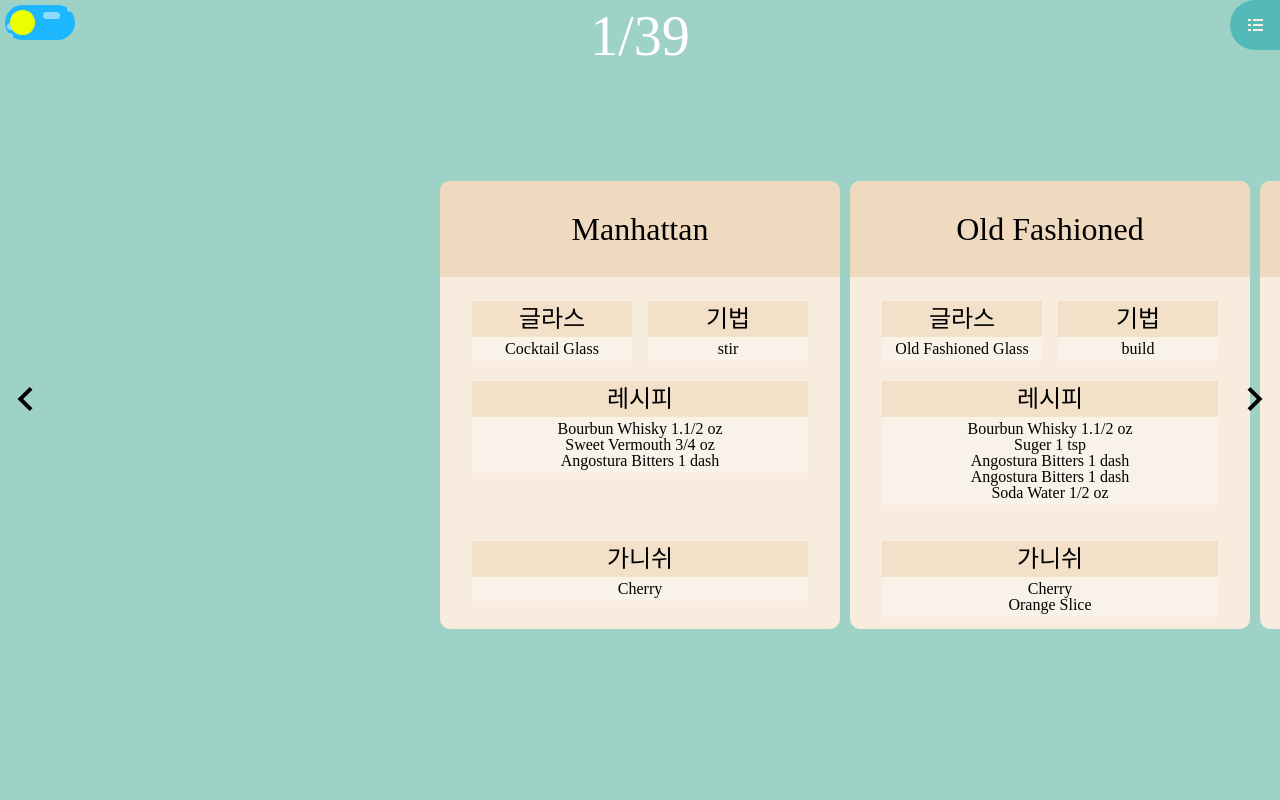
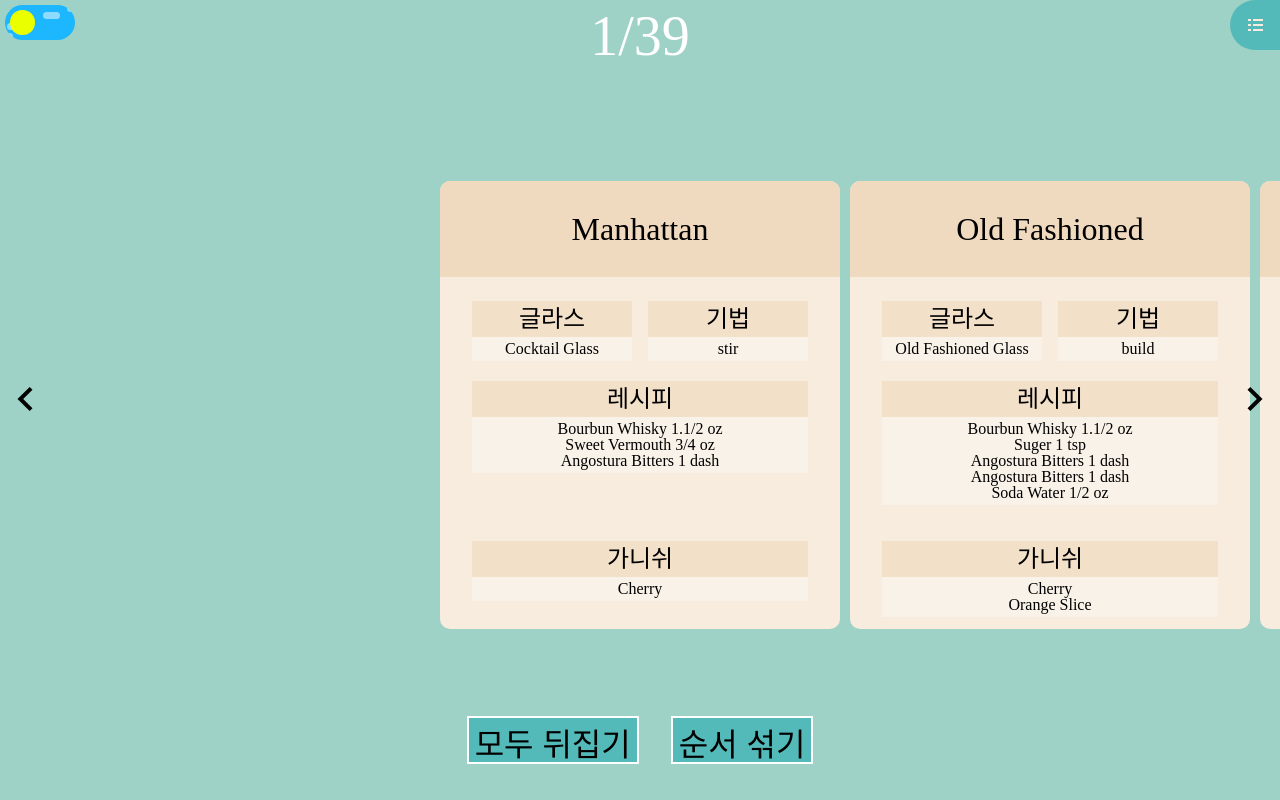
Before and after one commit to 5eokhwan/BartenderTail, a React (Create React App) app: page / in a window 1280 px wide. Built offline with nearby package versions, Linux system fonts and the light colour scheme; a web font is replaced by a local one.

Commit message:
모두 뒤집기 버튼

```diff
--- a/src/App.tsx
+++ b/src/App.tsx
@@ -33,6 +33,7 @@ function App() {
   const [recipesList, setRecipesList] = useState<IRecipeItem[]>(recipes.map(v  => {
     const recipe = v as IRecipeItem;
     recipe.show = true;
+    recipe.reverse = false;
     return recipe;
   }));
 
--- a/src/common/interface/recipe.ts
+++ b/src/common/interface/recipe.ts
@@ -2,4 +2,5 @@ import { IRecipe } from "./data";
 
 export interface IRecipeItem extends IRecipe {
     show: boolean;
+    reverse: boolean;
 }
--- a/src/components/Card/Card.tsx
+++ b/src/components/Card/Card.tsx
@@ -1,4 +1,4 @@
-import { ReactElement, useState } from "react"
+import { ReactElement, useState, useEffect } from "react"
 import styled from "styled-components"
 
 const C = {
@@ -50,19 +50,19 @@ interface ICard {
   frontFace: ReactElement;
   backFace: ReactElement;
   width: number;
+  reverse: boolean;
+  changeReverse: () => void;
 }
 
 
-const Card : React.FC<ICard> = ({ width, frontFace, backFace}) => {
-  const [isFront, setIsFront] = useState(true);
-
+const Card : React.FC<ICard> = ({ width, frontFace, backFace, reverse, changeReverse }) => {
 
   const onClick = () => {
-    setIsFront(!isFront);
+    changeReverse();
   }
 
   return (
-    <C.Wrapper width={width} isFront={isFront} onClick={onClick}>
+    <C.Wrapper width={width} isFront={!reverse} onClick={onClick}>
       <C.FrontFace>
         {frontFace}
       </C.FrontFace>
--- a/src/components/Card/Face/RecipeInfoFace.tsx
+++ b/src/components/Card/Face/RecipeInfoFace.tsx
@@ -45,7 +45,7 @@ const R = {
         padding: 0.25em 0;
         background: ${({ theme }) => darken(0.05, theme.beige)};
     `,
-    Content: styled.div<{length: number}>`
+    Content: styled.ol<{length: number}>`
         font-size: 1rem;
         margin-bottom: 0.5em;
         text-align: center;
@@ -79,12 +79,12 @@ const RecipeInfoFace : React.FC<IRecipeInfoFace> = ({ data }) => {
                 <R.Row>
                     <R.Glass>
                         <R.Title>글라스</R.Title>
-                        <R.Content length={1}>{glass[data.glass]}</R.Content>
+                        <R.Content length={1}><li>{glass[data.glass]}</li></R.Content>
                     </R.Glass>
                     <R.Technique>
                         <R.Title>기법</R.Title>
                         <R.Content length={data.technique.length}>
-                            {data.technique.map((v, i) =>(<div key={i}>{technique[v]}</div>))}
+                            {data.technique.map((v, i) =>(<li key={i}>{technique[v]}</li>))}
                         </R.Content>
                     </R.Technique>
                 </R.Row>
@@ -92,16 +92,16 @@ const RecipeInfoFace : React.FC<IRecipeInfoFace> = ({ data }) => {
                     <R.Title>레시피</R.Title>
                     <R.Content length={data.ingredient.length}>
                         {data.ingredient.map((v, i) =>
-                            (<div key={i}>{ingredient[v.type][v.name]}
+                            (<li key={i}>{ingredient[v.type][v.name]}
                             {v.amount && <span> {v.amount}</span>}
-                            <span> {unit[v.unit]}</span></div>))
+                            <span> {unit[v.unit]}</span></li>))
                         }
                     </R.Content>
                 </R.Recipe>
                 {data.ganish.length ? <R.Garnish>
                     <R.Title>가니쉬</R.Title>
                     <R.Content length={data.ganish.length}>
-                         {data.ganish.map((v,i) => (<div key={i}>{garnish[v]}</div>))}
+                         {data.ganish.map((v,i) => (<li key={i}>{garnish[v]}</li>))}
                     </R.Content>
                 </R.Garnish> : ''}
             </R.ContentWrapper>
--- a/src/pages/ReceipeListPage/ReceipeListPage.tsx
+++ b/src/pages/ReceipeListPage/ReceipeListPage.tsx
@@ -4,6 +4,7 @@ import Card from '../../components/Card/Card';
 import RecipeInfoBackFace from '../../components/Card/Face/RecipeInfoBackFace';
 import RecipeInfoFace from '../../components/Card/Face/RecipeInfoFace';
 import CardCounter from './component/CardCounter';
+import Controller from './component/Controller';
 import MoveButtonTray from './component/MoveButtonTray';
 import { R }  from './ReceipeListPage.style';
 
@@ -16,7 +17,7 @@ interface IRecipeListPage {
 }
 
 const RecipeListPage: React.FC<IRecipeListPage>
-    = ({recipesList, activeRecipeId, setActiveRecipeId, mainTagWidth}) => {
+    = ({recipesList, setRecipesList, activeRecipeId, setActiveRecipeId, mainTagWidth}) => {
   const visibleRecipeCnt = recipesList.filter(v => v.show === true).length;
 
   const [cardWidth, setCardWidth] = useState<number>(mainTagWidth > window.innerHeight ? 400 : mainTagWidth * (80 / 100));
@@ -87,10 +88,16 @@ const RecipeListPage: React.FC<IRecipeListPage>
               width={cardWidth}
               frontFace={<RecipeInfoFace data={v}/>}
               backFace={<RecipeInfoBackFace data={v}/>}
-              />)}
+              reverse={v.reverse}
+              changeReverse={() => {
+                setRecipesList(recipesList.map(recipe =>
+                  v.id === recipe.id ? {...recipe, reverse: !recipe.reverse } : recipe ));
+              }}
+            />)}
           </R.CardContainer>
         </MoveButtonTray>
       </R.CardsDisplay>
+      <Controller setRecipesList={setRecipesList} displayedList={displayedList} />
     </R.Wrapper>
   )
 }
--- a/src/pages/ReceipeListPage/component/Controller.tsx
+++ b/src/pages/ReceipeListPage/component/Controller.tsx
@@ -1,52 +1,58 @@
 import styled from "styled-components";
+import { lighten } from 'polished';
+import { IRecipeItem } from "../../../common/interface/recipe";
 
 const C = {
     Wrapper: styled.div`
         width: 100%;
+        height: 15%;
         display: flex;
         justify-content: center;
-        gap: 2rem;
+        align-items: center;
+        gap: 2em;
     `,
-    PreviousBtn: styled.button`
+    Button: styled.button`
         border: 2.5px solid ${({ theme })=>theme.white };
+        height: 1.5em;
         background: ${({ theme })=>theme.deepTeal };
-        font-size: 3rem;
-    `,
-    NextBtn: styled.button`
-        border: 2.5px solid ${({ theme })=>theme.white };
-        background: ${({ theme })=>theme.deepTeal };
-        font-size: 3rem;
+        font-size: 2em;
+
+        &:hover {
+            background: ${({ theme })=>lighten(0.05, theme.deepTeal) };
+          }
+          &:active {
+            background: ${({ theme })=>lighten(0.075, theme.deepTeal) };
+          }
     `,
 }
 
 interface IController {
-    setActiveRecipeId: React.Dispatch<React.SetStateAction<number>>;
-    max: number;
+    displayedList: IRecipeItem[];
+    setRecipesList: React.Dispatch<React.SetStateAction<IRecipeItem[]>>;
 }
 
-const Controller : React.FC<IController> = ({ setActiveRecipeId, max }) => {
-    const onPrevious = () => {
-        setActiveRecipeId(pre => {
-            if(0 >= pre - 1) {
-                return 0;
+const Controller : React.FC<IController> = ({ displayedList, setRecipesList }) => {
+    const onReverse = () => {
+        const displayedListIds: number[] = displayedList.map(v => v.id);
+        setRecipesList(pre => pre.map((v)=> {
+            if(displayedListIds.includes(v.id)) {
+                return {
+                    ...v,
+                    reverse: true,
+                }
             }
-            return pre - 1;
-        });
-    };
-
-    const onNext = () => {
-        setActiveRecipeId(pre => {
-            if(max <= pre + 1) {
-                return pre;
+            else {
+                return v;
             }
-            return pre + 1;
-        });
-    };
-
+        }))
+    }
+    const onIntermingle = () => {
+        console.log("");
+    }
     return (
         <C.Wrapper>
-            <C.PreviousBtn onClick={onPrevious}>◀</C.PreviousBtn>
-            <C.NextBtn onClick={onNext}>▶</C.NextBtn>
+            <C.Button onClick={onReverse}>모두 뒤집기</C.Button>
+            <C.Button onClick={onIntermingle}>순서 섞기</C.Button>
         </C.Wrapper>
     )
 }
```
